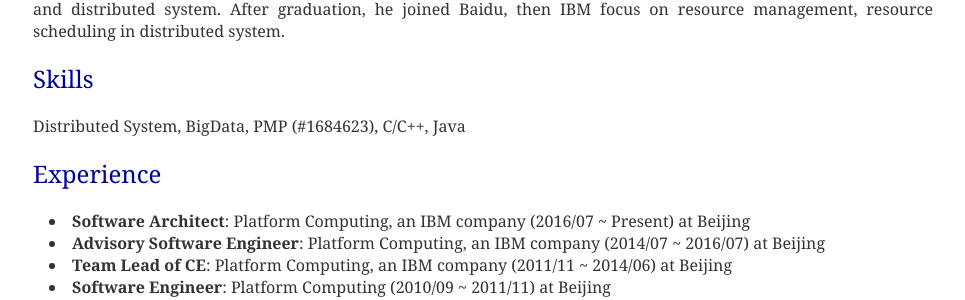
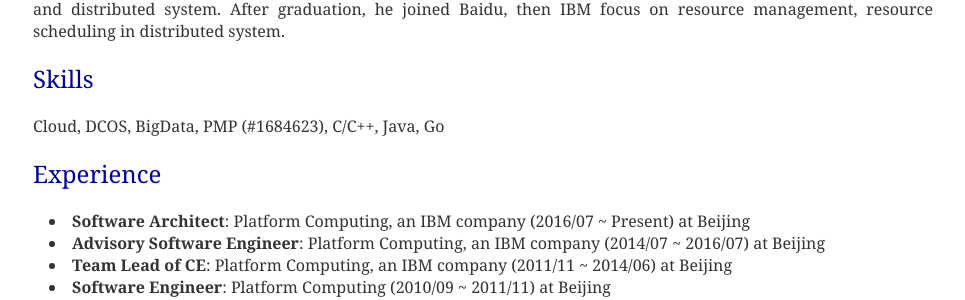
Before and after one commit to k82cn/k82cn.github.io, a Jekyll site: the page built from about.md, in a window 1280 px wide. Shown: the part 134-434 px from the top of the page, without its empty margins (157-1122 px from the left). Built offline with Jekyll 4.4.1, drawn with Linux system fonts in a browser that asks for light colours.

Commit message:
Updated skills.

```diff
--- a/about.md
+++ b/about.md
@@ -7,7 +7,7 @@
 
 ## Skills
 
-Distributed System, BigData, PMP (#1684623), C/C++, Java
+Cloud, DCOS, BigData, PMP (#1684623), C/C++, Java, Go
 
 ## Experience
 
```
